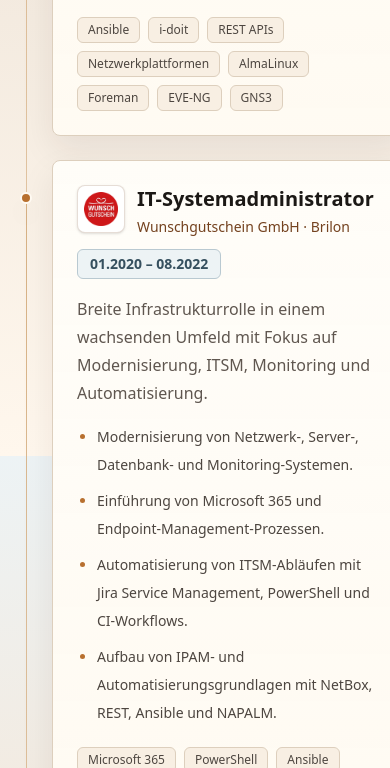
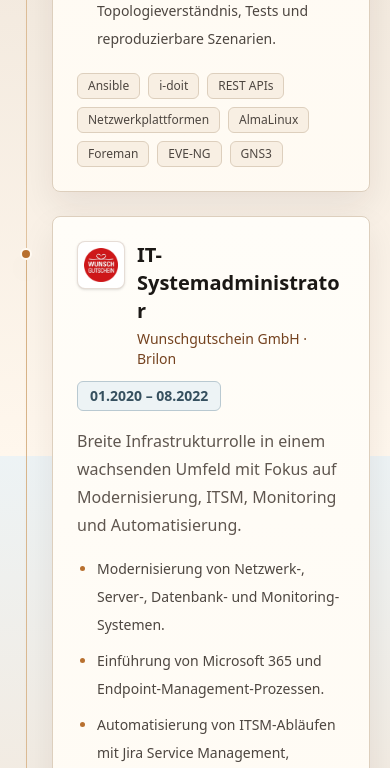
Before and after one commit to tschreiner/tschreiner.github.io, an Astro site: page /cv in a window 390 px wide. Shown: the part 1232-2000 px from the top of the page. Built offline with nearby package versions, Linux system fonts and the light colour scheme; Astro itself is replaced by a stand-in of ours.

Commit message:
Fix timeline overflow on CV page

```diff
--- a/src/components/TimelineItem.astro
+++ b/src/components/TimelineItem.astro
@@ -26,10 +26,10 @@
 
 <article class="timeline-item">
   <div class="timeline-card surface-card">
-    <div class="flex flex-col gap-3 sm:flex-row sm:items-start sm:justify-between">
-      <div class="flex items-start gap-3">
+    <div class="flex min-w-0 flex-col gap-3 sm:flex-row sm:items-start sm:justify-between">
+      <div class="flex min-w-0 items-start gap-3">
         <EmployerLogo company={item.data.company} />
-        <div>
+        <div class="min-w-0">
           <h3 class="text-xl font-semibold text-[color:var(--ink)]">{item.data.role}</h3>
           <p class="mt-1 text-sm font-medium text-[color:var(--accent-dark)]">{item.data.company} · {item.data.location}</p>
         </div>
--- a/src/pages/cv.astro
+++ b/src/pages/cv.astro
@@ -30,7 +30,7 @@
 >
   <section class="section section-after-header">
     <Container class="grid gap-8 lg:grid-cols-[0.68fr_1.32fr]">
-      <div class="lg:col-start-2 lg:row-start-1">
+      <div class="min-w-0 lg:col-start-2 lg:row-start-1">
         <ol class="timeline-list" aria-label="Berufserfahrung">
           {experience.map((item) => <li><TimelineItem item={item} /></li>)}
         </ol>
--- a/src/styles/global.css
+++ b/src/styles/global.css
@@ -769,11 +769,14 @@
     --timeline-marker-top: 2rem;
     --timeline-gap: 1.5rem;
     @apply relative grid gap-6;
+    min-width: 0;
+    width: 100%;
     padding-left: var(--timeline-content-offset);
   }
 
   .timeline-list > li {
     @apply relative;
+    min-width: 0;
     list-style: none;
   }
 
@@ -807,6 +810,9 @@
   }
 
   .timeline-card {
+    max-width: 100%;
+    min-width: 0;
+    overflow-wrap: anywhere;
     transition:
       border-color 180ms ease,
       box-shadow 180ms ease,
```
Also changed, not shown: .codex-remote-attachments/019f3ac1-9d0f-7e90-a091-5866e6893327/49c7079e-caeb-4a79-8c85-fd281b1565b1/1-Photo-1.jpg (added), .codex-remote-attachments/019f3ac1-9d0f-7e90-a091-5866e6893327/49c7079e-caeb-4a79-8c85-fd281b1565b1/2-Photo-2.jpg (added), .codex-remote-attachments/019f3ac1-9d0f-7e90-a091-5866e6893327/49c7079e-caeb-4a79-8c85-fd281b1565b1/3-Photo-3.jpg (added).
